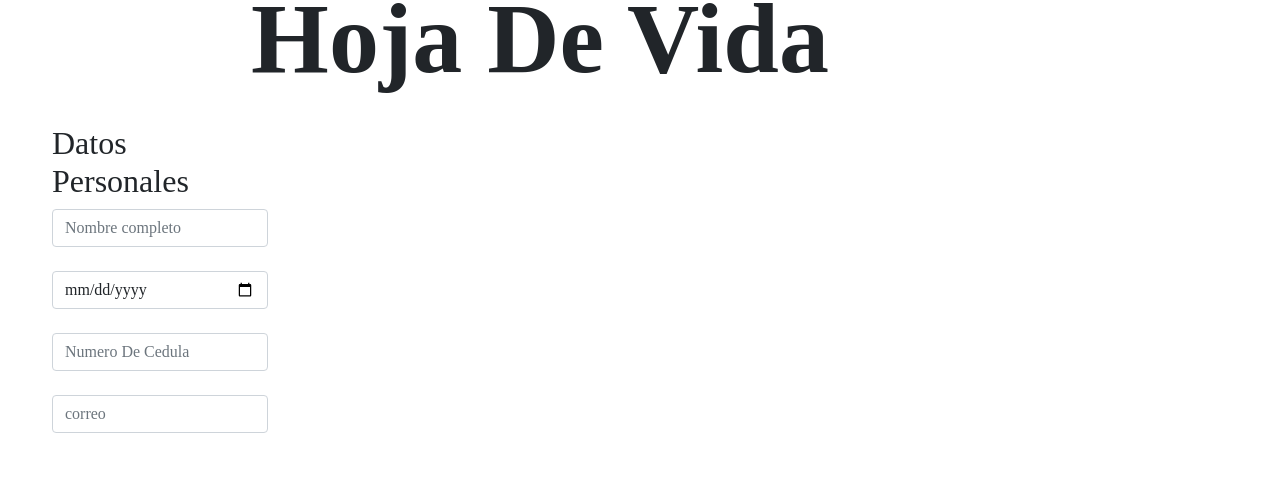
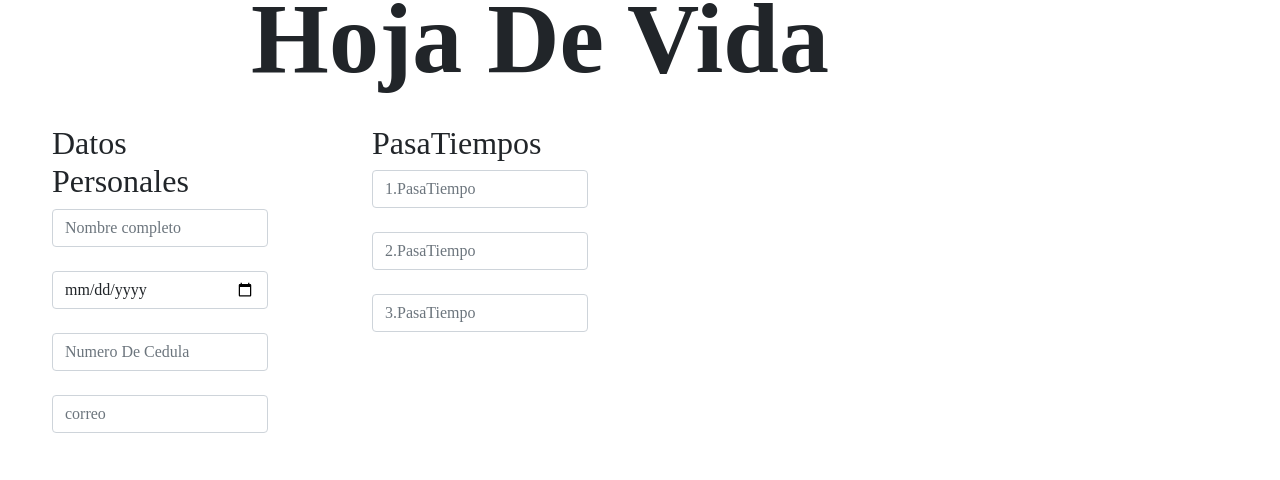
Before and after one commit to RstevenM16/Taller1Lenguaje, a plain HTML site: page index.html in a window 1280 px wide. Shown: the part 59-539 px from the top of the page. Drawn offline with nearby package versions, Linux system fonts and the light colour scheme; a web font is replaced by a local one.

Commit message:
añadiendo pasatiempos

```diff
--- a/index.html
+++ b/index.html
@@ -34,6 +34,14 @@
                             <input type="email" class="form-control" id="exampleInputEmail1" aria-describedby="emailHelp" placeholder="correo"><br>
                         </form>
                     </div>
+                    <div class="datos-perso form-group">
+                        <form action="">
+                            <h2>PasaTiempos</h2>
+                            <input type="text" class="form-control" placeholder="1.PasaTiempo"><br>
+                            <input type="text" class="form-control" placeholder="2.PasaTiempo"><br>
+                            <input type="text" class="form-control" placeholder="3.PasaTiempo"><br>
+                        </form>
+                    </div>
         </div>
         </section>
 </body>
```
